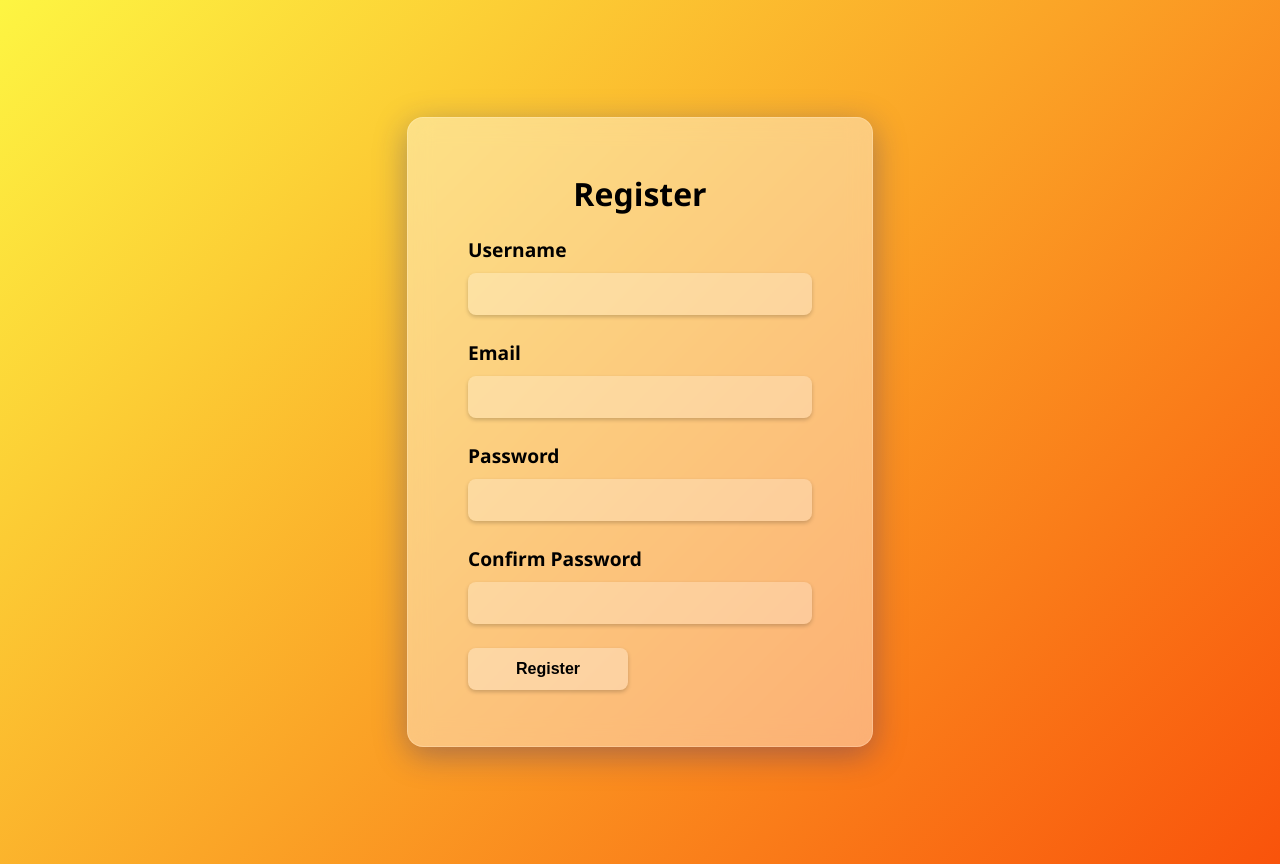
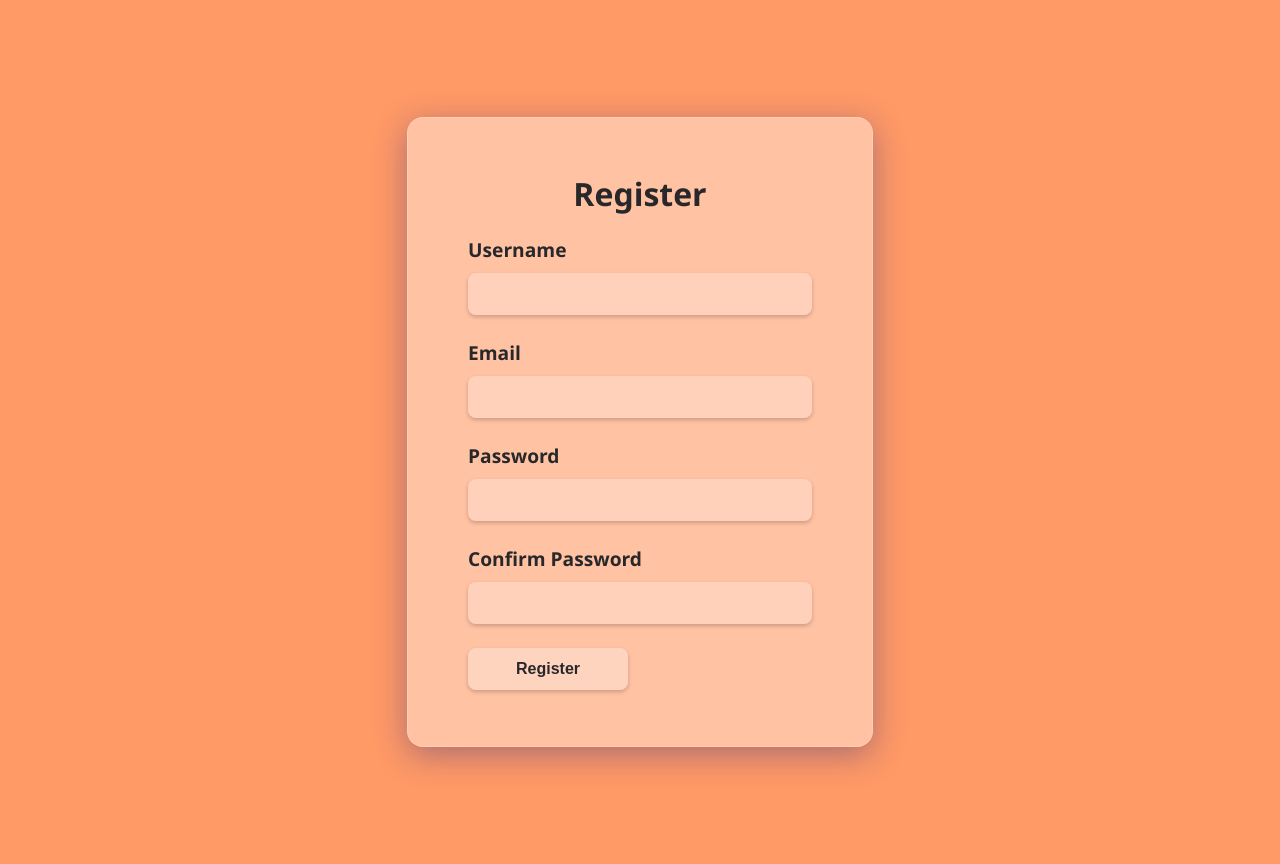
Before and after one commit to Flow69420/software-at3, a Flask app: page /register in a window 1280 px wide. Run offline with Flask 3, Linux system fonts and the light colour scheme.

Commit message:
changed colors per request of client

```diff
--- a/static/css/forms.css
+++ b/static/css/forms.css
@@ -2,10 +2,11 @@ body, html {
     height: 100%;
     margin: 0;
     font-family: 'Segoe UI', Tahoma, Geneva, Verdana, sans-serif;
+    color: #28282B;
 }
 
 .background {
-    background: linear-gradient(135deg, #fdf542, #f9530b);
+    background: #ff9966;
     min-height: 100vh;
     display: flex;
     justify-content: center;
@@ -42,7 +43,7 @@ body, html {
     font-size: 1rem;
     margin-top: 0.25rem;
     box-shadow: 0 2px 4px rgba(0, 0, 0, 0.2);
-    color: black;
+    color: #28282B;
 }
 
 .glass-input::placeholder {
@@ -61,7 +62,7 @@ body, html {
 }
 
 label {
-  color: black;
+  color: #28282B;
   font-size:larger;
   font-weight: 750;
   display: block;
@@ -78,7 +79,7 @@ label {
   cursor: pointer;
   transition: background 0.3s ease;
   box-shadow: 0 2px 4px rgba(0, 0, 0, 0.2);
-  color: black;
+  color: #28282B;
   font-weight: 750;
 }
 
```
Also changed, not shown: static/css/dash.css (+6 -1 lines).
